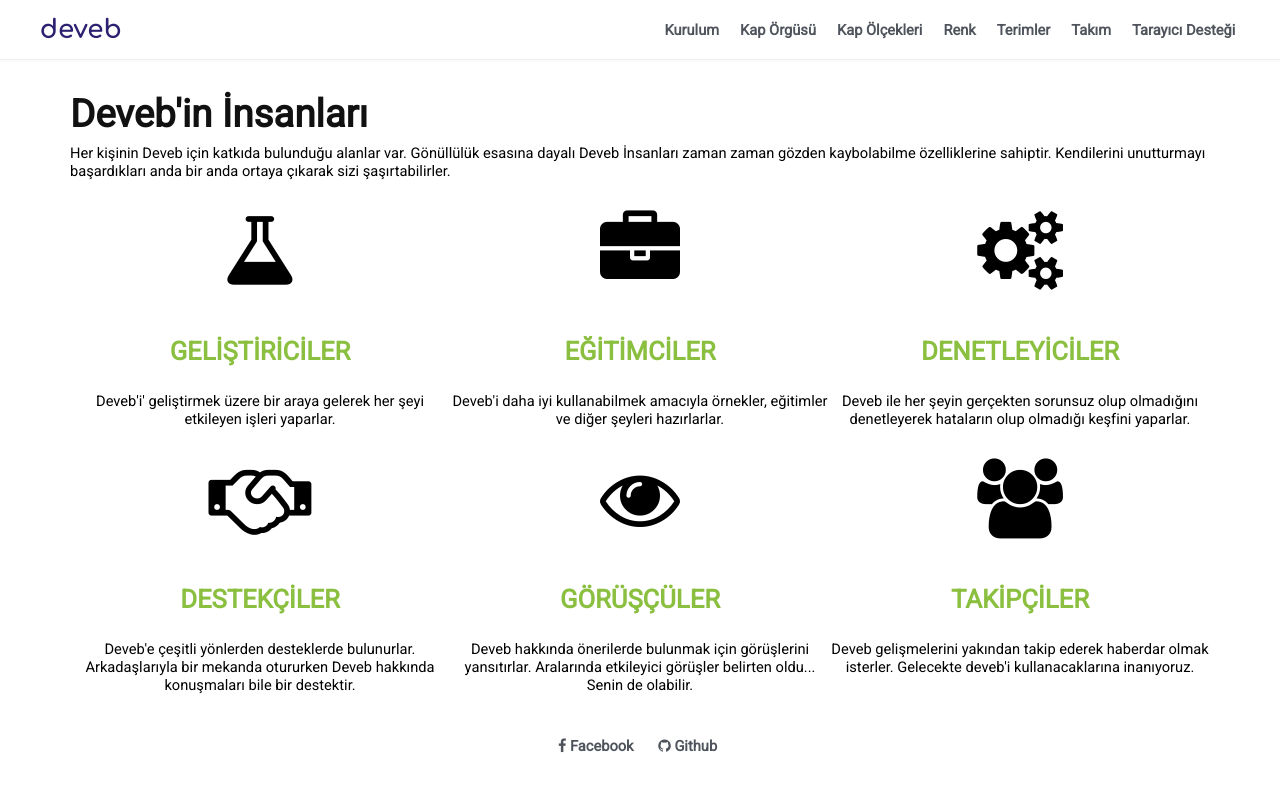
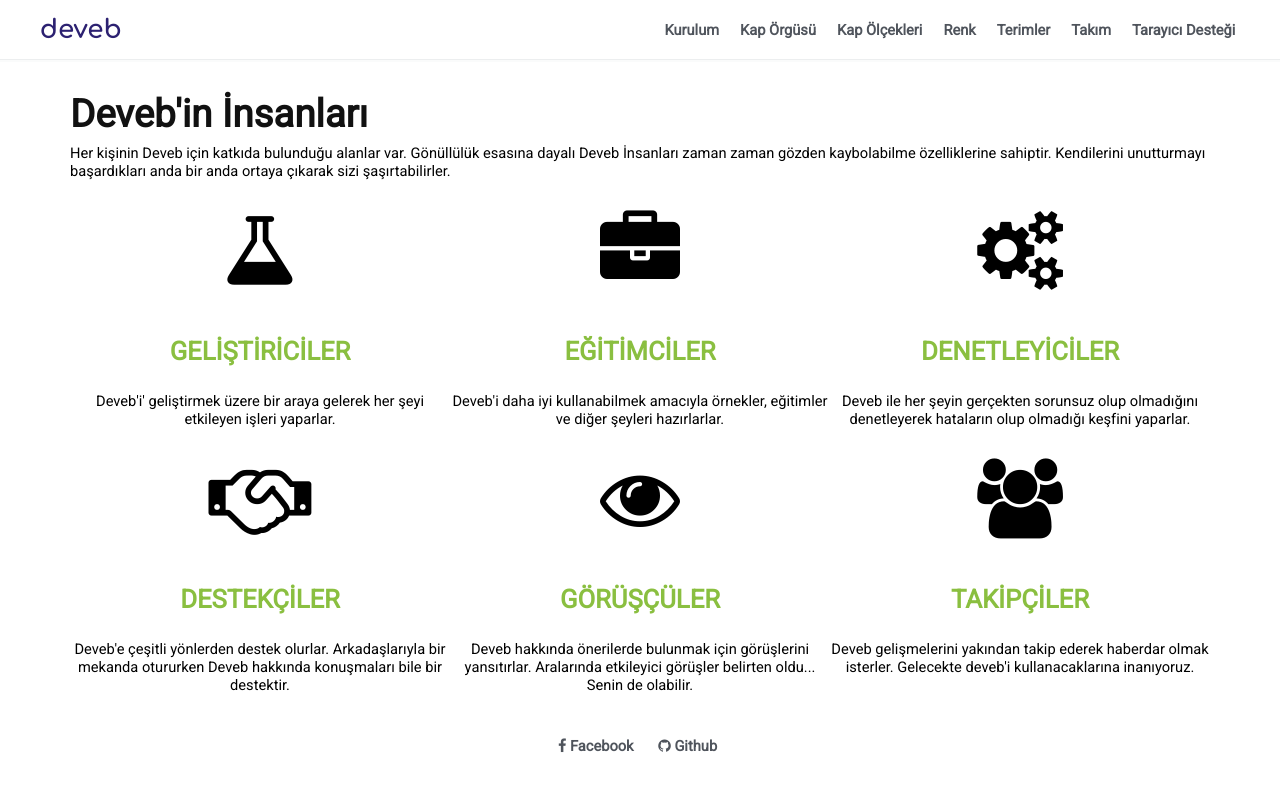
Before and after one commit to data-deveb/data-deveb.github.io, a Jekyll site: the page built from belgeler/takim.html, in a window 1280 px wide. Shown: the top 791 px of the page. Built offline with Jekyll 4.4.1, drawn with Linux system fonts in a browser that asks for light colours.

Commit message:
Düzeltmeler.

```diff
--- a/belgeler/takim.html
+++ b/belgeler/takim.html
@@ -31,7 +31,7 @@ title: Deveb'in İnsanları
     <div>
       <i class="fa fa-handshake-o beri-2" style="font-size:60pt;"></i> <br>
       <h2 data-metin="olumlu">DESTEKÇİLER</h2> <br>
-      Deveb'e çeşitli yönlerden desteklerde bulunurlar. Arkadaşlarıyla bir mekanda otururken Deveb hakkında konuşmaları bile bir destektir.
+      Deveb'e çeşitli yönlerden destek olurlar. Arkadaşlarıyla bir mekanda otururken Deveb hakkında konuşmaları bile bir destektir.
     </div>
   </div>
   <div data-gnl="1" data-kçk="1" data-ort="1">
```
